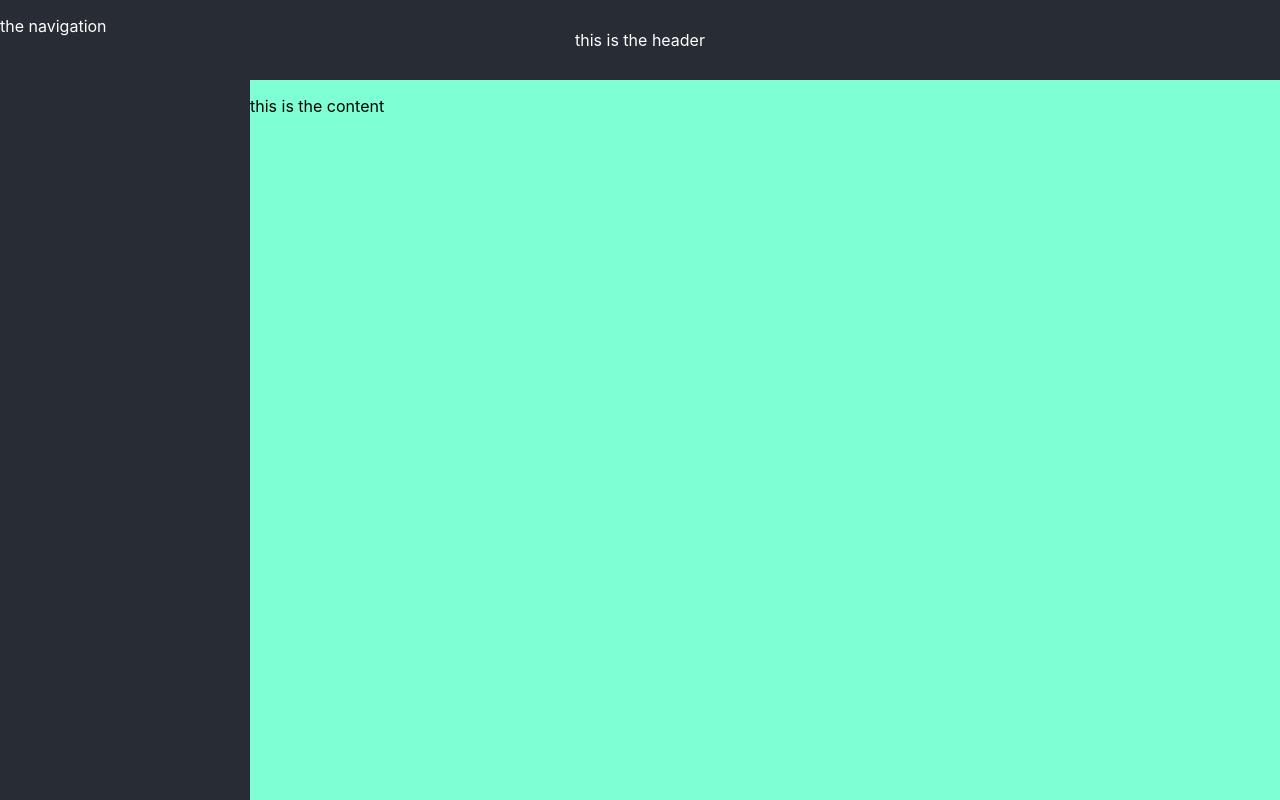
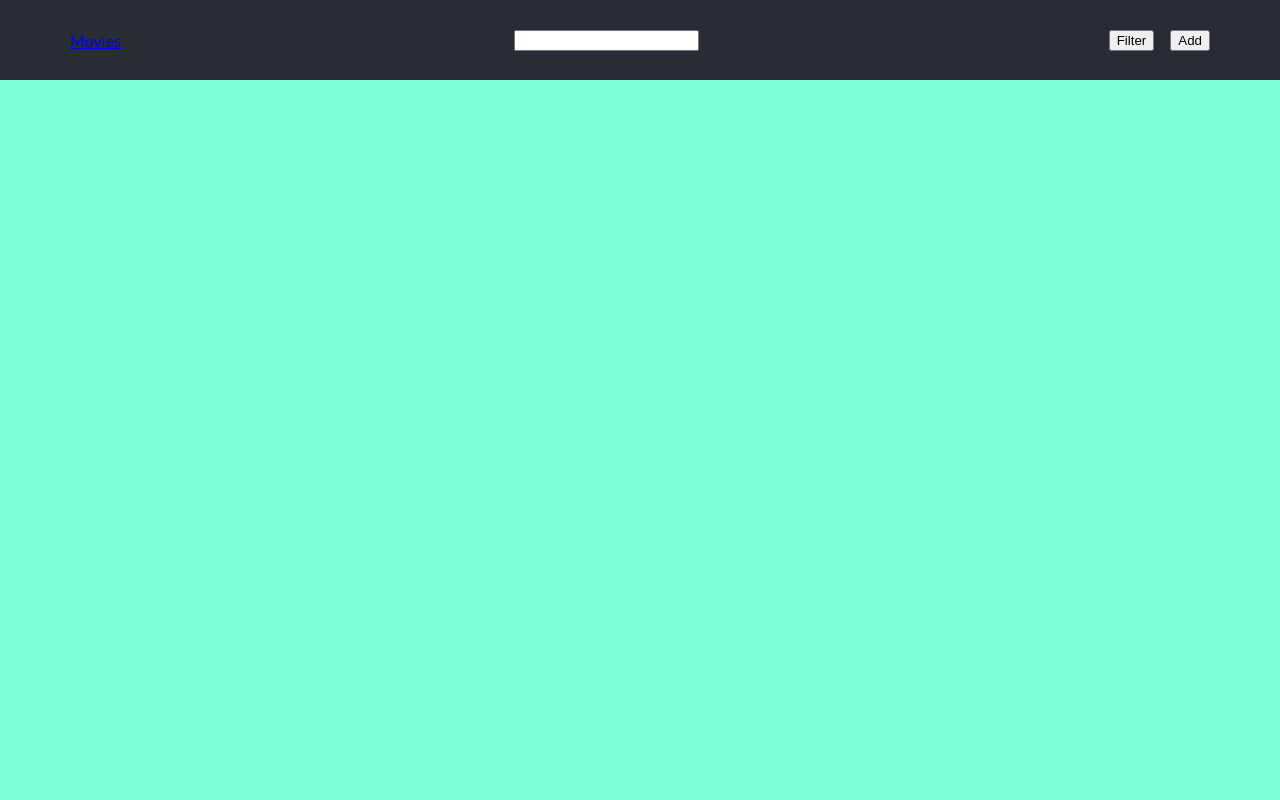
Before and after one commit to Jlassiezzeddine/Gomycode-Hooks-Checkpoint, a React (Create React App) app in the folder movie-app/: page / in a window 1280 px wide. Built offline with nearby package versions, Linux system fonts and the light colour scheme.

Commit message:
start implementing header

```diff
--- a/movie-app/public/index.html
+++ b/movie-app/public/index.html
@@ -3,6 +3,12 @@
   <head>
     <meta charset="utf-8" />
     <link rel="icon" href="%PUBLIC_URL%/favicon.ico" />
+    <link
+      rel="stylesheet"
+      href="https://cdnjs.cloudflare.com/ajax/libs/font-awesome/5.15.2/css/all.min.css"
+      integrity="sha512-HK5fgLBL+xu6dm/Ii3z4xhlSUyZgTT9tuc/hSrtw6uzJOvgRr2a9jyxxT1ely+B+xFAmJKVSTbpM/CuL7qxO8w=="
+      crossorigin="anonymous"
+    />
     <meta name="viewport" content="width=device-width, initial-scale=1" />
     <meta name="theme-color" content="#000000" />
     <meta
--- a/movie-app/src/App.css
+++ b/movie-app/src/App.css
@@ -1,9 +1,6 @@
+@import url("https://fonts.googleapis.com/css2?family=Lato:ital,wght@0,100;0,300;0,400;0,700;0,900;1,100;1,300;1,400;1,700;1,900&display=swap");
+
 body {
   overflow: hidden;
+  font-family: "Lato", sans-serif;
 }
-.App {
-  display: grid;
-  grid-template-columns: 250px 1fr;
-  grid-template-rows: 10vh 1fr;
-  min-height: 100vh;
-}
--- a/movie-app/src/App.js
+++ b/movie-app/src/App.js
@@ -1,12 +1,10 @@
 import "./App.css";
 import Header from "./Components/Header/Header";
-import Navigation from "./Components/Navigation/Navigation";
 import Content from "./Components/Content/Content";
 function App() {
   return (
     <div className="App">
       <Header></Header>
-      <Navigation></Navigation>
       <Content></Content>
     </div>
   );
--- a/movie-app/src/Components/Content/Content.scss
+++ b/movie-app/src/Components/Content/Content.scss
@@ -1,9 +1,8 @@
 .App-content {
   display: block;
-  height: 90vh;
+  min-height: 100vh;
   width: 100%;
   background-color: aquamarine;
-  grid-column: 2/3;
-  grid-row: 2/3;
+
   overflow-y: auto;
 }
--- a/movie-app/src/Components/Header/Header.js
+++ b/movie-app/src/Components/Header/Header.js
@@ -6,7 +6,18 @@ class Header extends Component {
   render() {
     return (
       <div className="App-header">
-        <p>this is the header</p>
+        <nav>
+          <div className="logo">
+            <a href="#">Movies</a>
+          </div>
+          <div className="search--field">
+            <input type="text" name="search" id="search" />
+          </div>
+          <div className="nav--buttons">
+            <button className="filter--button">Filter</button>
+            <button className="add--movie">Add</button>
+          </div>
+        </nav>
       </div>
     );
   }
--- a/movie-app/src/Components/Header/Header.scss
+++ b/movie-app/src/Components/Header/Header.scss
@@ -2,12 +2,26 @@
   position: fixed;
   background-color: #282c34;
   min-height: 10vh;
-  grid-column: 1/3;
-  grid-row: 1/2;
   width: 100%;
+
   display: flex;
   align-items: center;
   justify-content: center;
   font-size: 1rem;
   color: white;
+  nav {
+    width: 100%;
+    max-width: 1140px;
+    display: flex;
+    align-items: center;
+    justify-content: space-between;
+
+    .nav--buttons {
+      display: flex;
+      align-items: center;
+      button {
+        margin-left: 1rem;
+      }
+    }
+  }
 }
--- a/movie-app/src/Components/Navigation/Navigation.js
+++ /dev/null
@@ -1,13 +0,0 @@
-import React from "react";
-
-import "./Navigation.scss";
-
-const Navigation = () => {
-  return (
-    <div className="App-navigation">
-      <p>the navigation</p>
-    </div>
-  );
-};
-
-export default Navigation;
--- a/movie-app/src/Components/Navigation/Navigation.scss
+++ /dev/null
@@ -1,10 +0,0 @@
-.App-navigation {
-  position: fixed;
-  background-color: #282c34;
-  grid-column: 1/2;
-  grid-row: 2/3;
-  height: 100%;
-  width: 250px;
-  font-size: 1rem;
-  color: white;
-}
```
